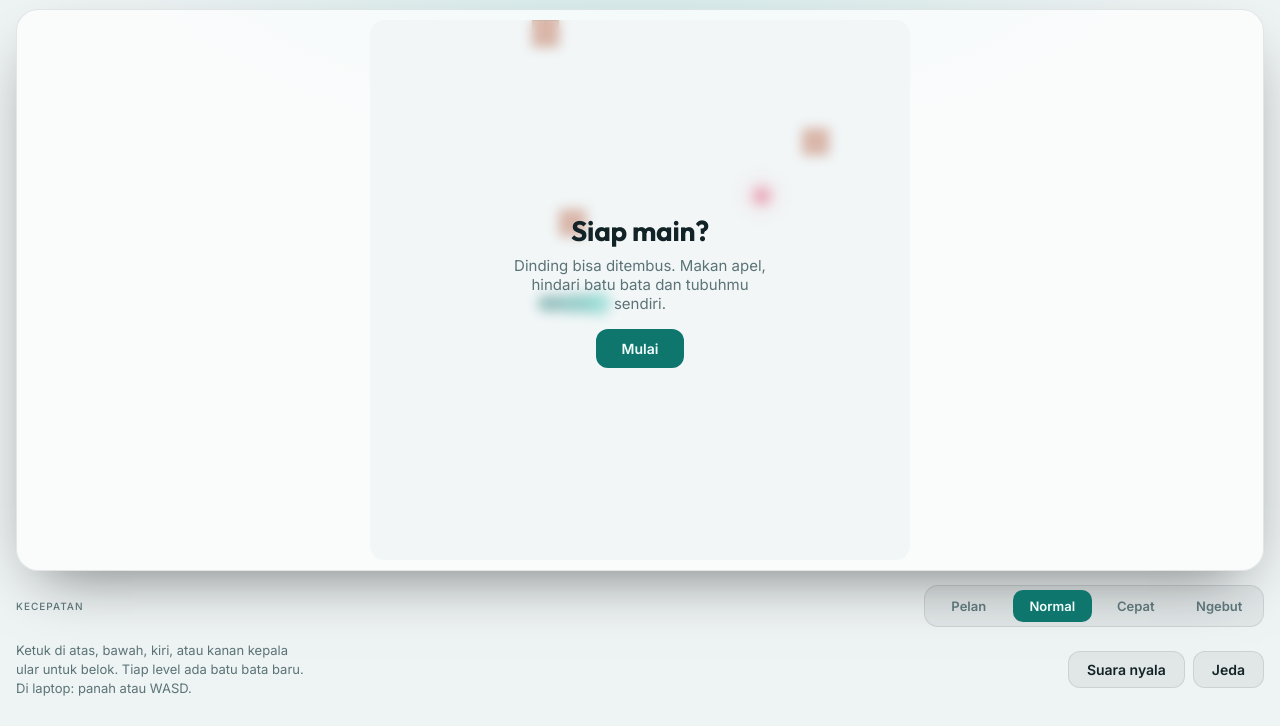
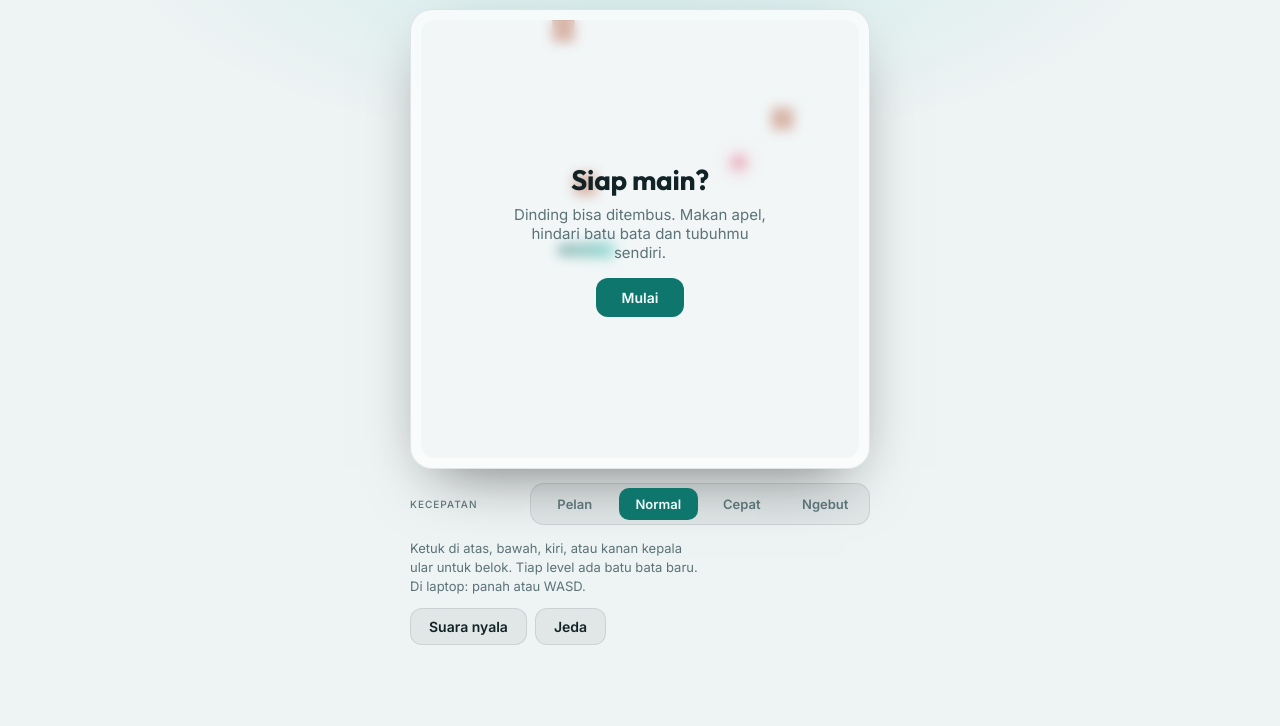
Before and after one commit to firsadev/snake-klasik, a plain HTML site: page index.html in a window 1280 px wide. Shown: the part 74-800 px from the top of the page. Drawn offline with Linux system fonts and the light colour scheme.

Commit message:
Adjust layout styles for app and board wrap in index.html

```diff
--- a/index.html
+++ b/index.html
@@ -82,7 +82,7 @@ body {
   padding-left: max(16px, env(safe-area-inset-left, 0px));
   padding-right: max(16px, env(safe-area-inset-right, 0px));
 }
-.app { width: 100%; margin: 0 auto; display: flex; flex-direction: column; gap: 14px; }
+.app { max-width: 460px; margin: 0 auto; display: flex; flex-direction: column; gap: 14px; }
 header { display: flex; align-items: center; justify-content: space-between; gap: 12px; flex-wrap: wrap; }
 .brand { display: flex; align-items: center; gap: 10px; min-width: 0; }
 .logo {
@@ -106,13 +106,7 @@ h1 { font-family: var(--font-display); font-size: 1.375rem; font-weight: 700; le
   background: var(--card); border: 1px solid var(--card-line); border-radius: 22px; padding: 10px;
   box-shadow: 0 24px 60px -24px rgba(0, 0, 0, 0.55);
 }
-.board-wrap {
-  position: relative; width: min(100%, calc(100vh - 260px)); margin-inline: auto;
-  border-radius: 14px; overflow: hidden; background: var(--board);
-}
-@supports (height: 100dvh) {
-  .board-wrap { width: min(100%, calc(100dvh - 260px)); }
-}
+.board-wrap { position: relative; border-radius: 14px; overflow: hidden; background: var(--board); }
 canvas { display: block; width: 100%; height: auto; aspect-ratio: 1; touch-action: none; }
 .overlay {
   position: absolute; inset: 0; display: flex; flex-direction: column; align-items: center; justify-content: center;
```
